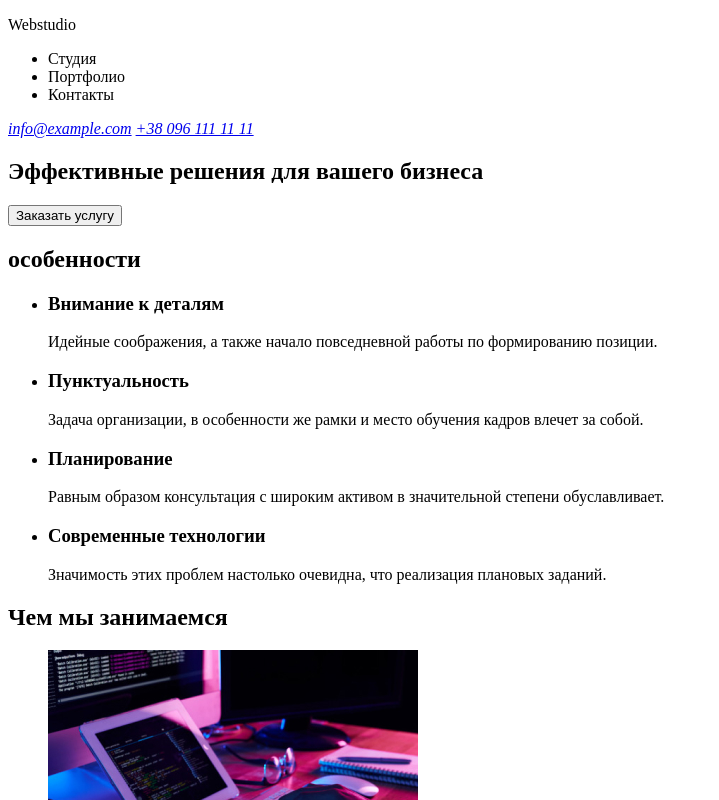
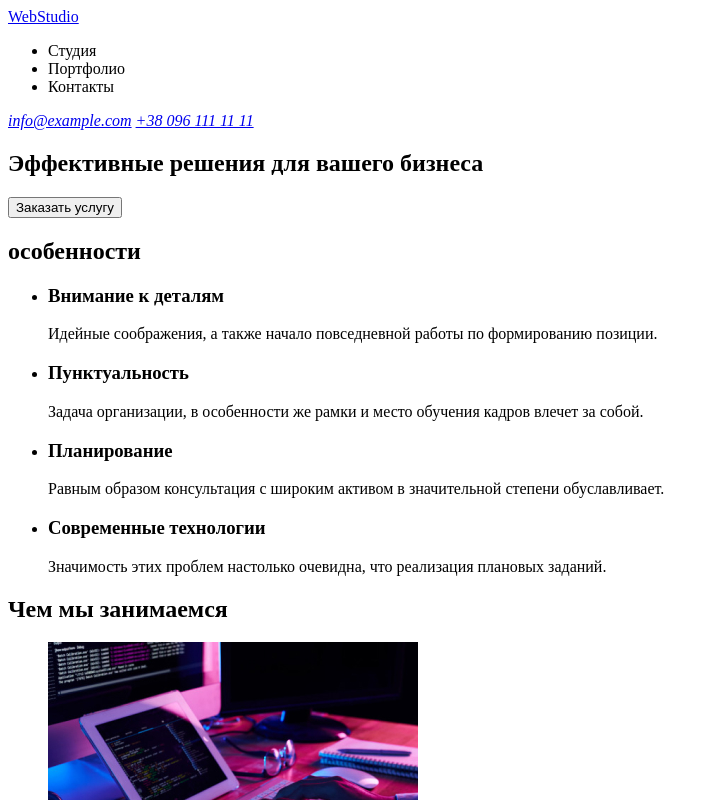
Before and after one commit to PavloOliinyk/goit-markup-hw-01, a plain HTML site: page index.html in a window 1280 px wide. Shown: the top 800 px of the page, without its empty margins (0-719 px from the left). Drawn offline with Linux system fonts and the light colour scheme.

Commit message:
поменял лого на ссылку

```diff
--- a/index.html
+++ b/index.html
@@ -8,7 +8,7 @@
   </head>
   <body>
     <header>
-      <p>Webstudio</p>
+      <a href="./index.html">WebStudio</a>
       <nav>
         <ul>
           <li>Студия</li>
@@ -140,7 +140,7 @@
     </main>
 
     <footer>
-      <p>Webstudio</p>
+      <a href="./index.html">WebStudio</a>
       <address>г. Киев, пр-т Леси Украинки, 26</address>
       <address>
         <a href="mailto:info@example.com">info@example.com</a>
```
